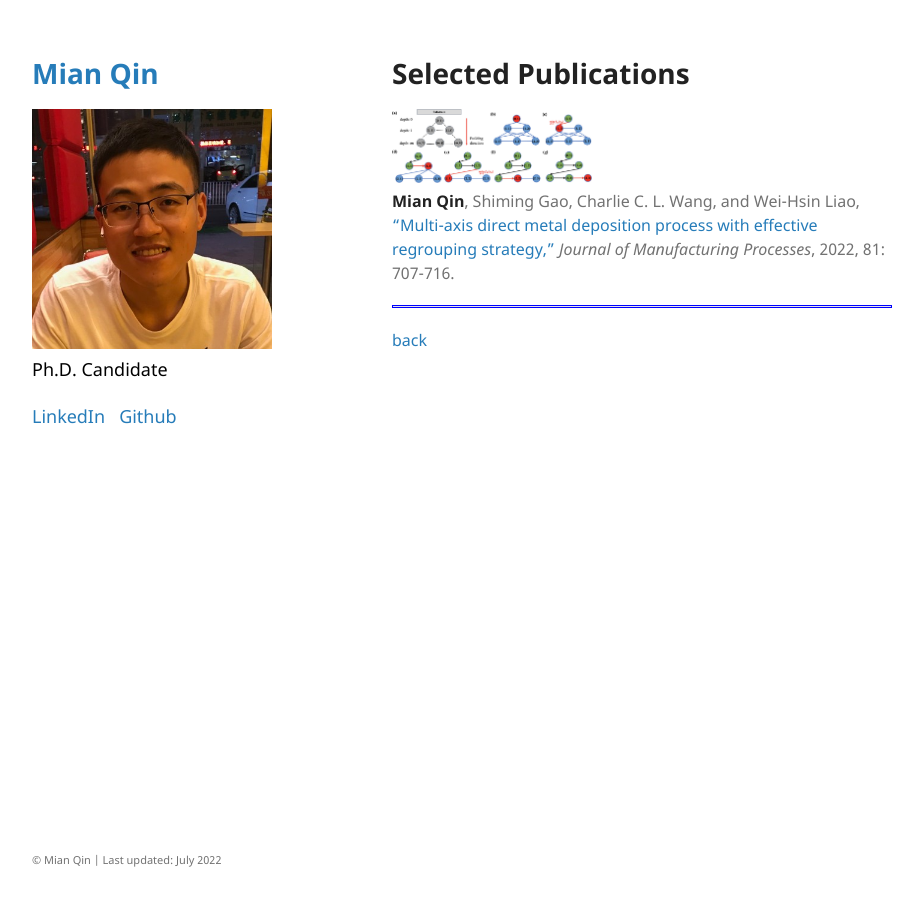
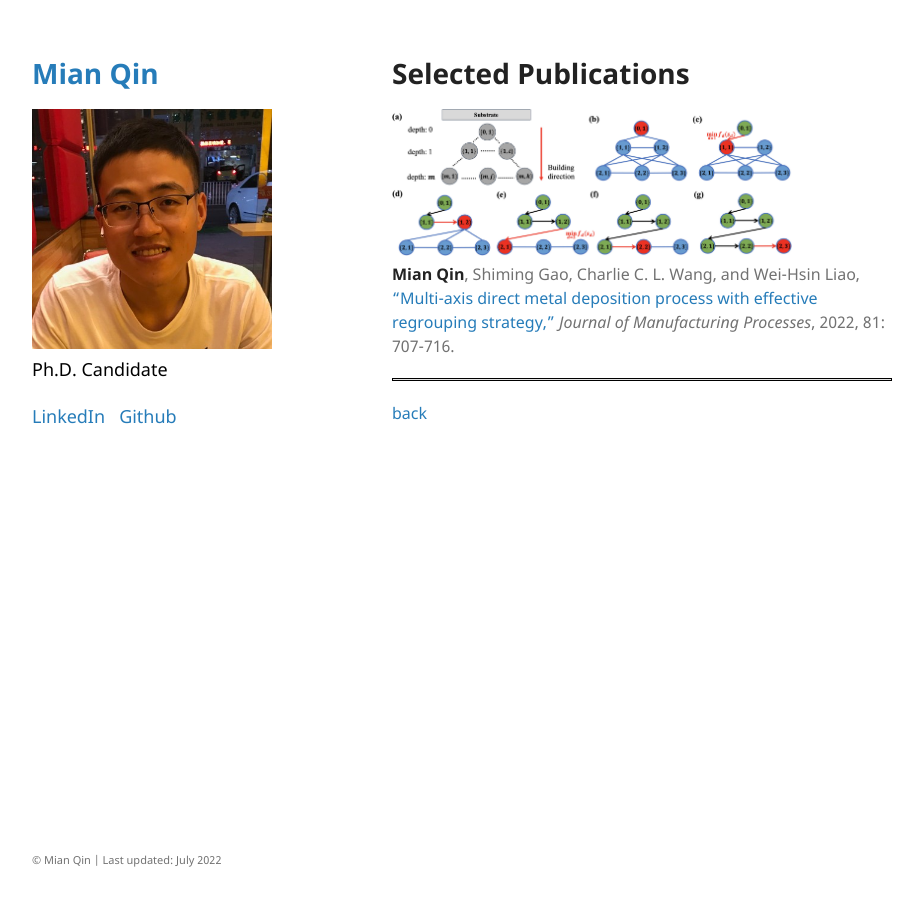
Before and after one commit to mqincuhk/mqincuhk.github.io, a Jekyll site: the page built from selected_publications.md, in a window 1280 px wide. Shown: the whole page, without its empty margins (178-1101 px from the left). Built offline with Jekyll 4.4.1, drawn with Linux system fonts in a browser that asks for light colours; our own code applies the rules of GitHub Pages for plain Markdown files; a script that is not in the unit is left out.

Commit message:
Update selected_publications.md

```diff
--- a/selected_publications.md
+++ b/selected_publications.md
@@ -3,10 +3,10 @@
 # Selected Publications
 
 
-<img src="assets/img/multi-axis.jpg" alt="drawing" width="200"/>
+<img src="assets/img/multi-axis.jpg" alt="drawing" width="400"/>
 **Mian Qin**, Shiming Gao, Charlie C. L. Wang, and Wei-Hsin Liao, ["Multi-axis direct metal deposition process with effective regrouping strategy,"](https://doi.org/10.1016/j.jmapro.2022.07.024) *Journal of Manufacturing Processes*, 2022, 81: 707-716.
 
-<hr style="border:1px solid blue">
+<hr style="border:1px solid black">
 
 
 
```
